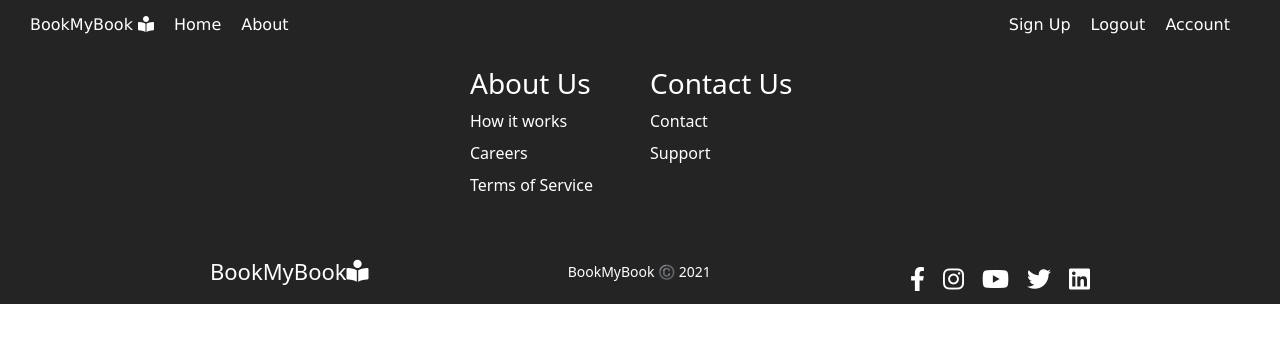
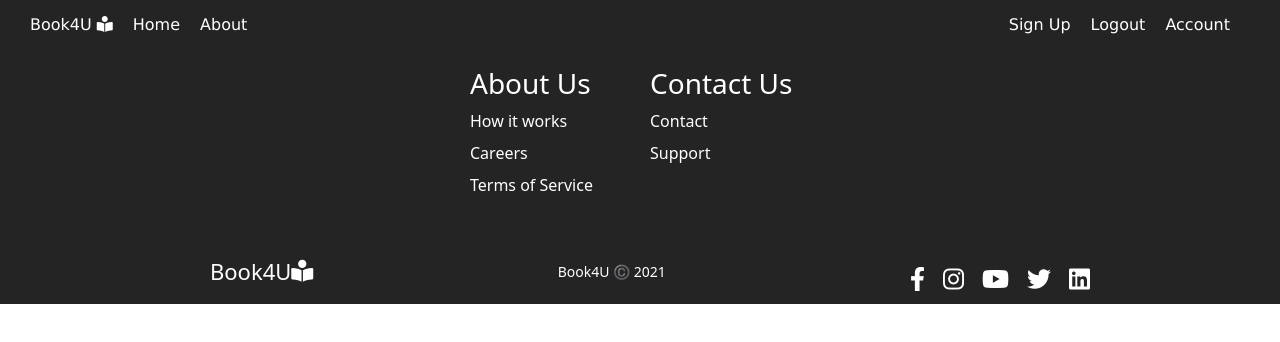
Before and after one commit to Shubham2886/FINALCDAC_PROJECT, a React (Create React App) app in the folder cdacproject_30_09/cdacproject_30_09/: page /Footer in a window 1280 px wide. Shown: the top 342 px of the page. Built offline with nearby package versions, Linux system fonts and the light colour scheme.

Commit message:
Change title name about,footer,topbar

```diff
--- a/cdacproject_30_09/cdacproject_30_09/src/components/AboutUsComponent.jsx
+++ b/cdacproject_30_09/cdacproject_30_09/src/components/AboutUsComponent.jsx
@@ -12,19 +12,18 @@ const About = () => {
                     <p>
                         <marquee width="60%" direction="right" height="100px">
                             <h3>
-                                welcome to our BookMyBook website
+                                welcome to our Book4U website
                             </h3>
                         </marquee>
                     </p>
                     <p>
-                        This is the online platform where book readers can get books for exchange or rent purpose.
+                        This is the online platform where book readers can get books for exchange.
                         Also users can posts their books for the same.
                     </p>
-
-
                 </div >
                 <div> <p>Contact us :</p>
-                    <p>email :BookMyBook@gmail.com</p><p>conatct no :86614</p></div>
+                    <p>email :Book4U@gmail.com</p><p>conatct no :7038669393</p>
+                 </div>
 
             </div>
 
--- a/cdacproject_30_09/cdacproject_30_09/src/components/Footer.jsx
+++ b/cdacproject_30_09/cdacproject_30_09/src/components/Footer.jsx
@@ -24,10 +24,10 @@ function Footer() {
                 <div className='social-media-wrap'>
                     <div className="footer-logo">
                         <Link className='social-logo'>
-                            BookMyBook <i class="fas fa-book-reader"/>
+                            Book4U <i class="fas fa-book-reader"/>
                         </Link>
                     </div>
-                    <small class='website-rights'>BookMyBook ©️ 2021</small>
+                    <small class='website-rights'>Book4U ©️ 2021</small>
                     <div class='social-icons'>
                         <Link
                             class='social-icon-link facebook'
--- a/cdacproject_30_09/cdacproject_30_09/src/components/TopbarComponent.jsx
+++ b/cdacproject_30_09/cdacproject_30_09/src/components/TopbarComponent.jsx
@@ -31,7 +31,7 @@ class TopbarComponent extends Component {
       <div className="top" >
         <div className="topLeft">
           <ul className="topList">
-            <li className="topListItem1"> BookMyBook <i class="fas fa-book-reader"></i></li>
+            <li className="topListItem1"> Book4U <i class="fas fa-book-reader"></i></li>
             <li className="topListItem1">
               <Link to="/" className="link" >Home</Link></li>
             <li className="topListItem2">
```
